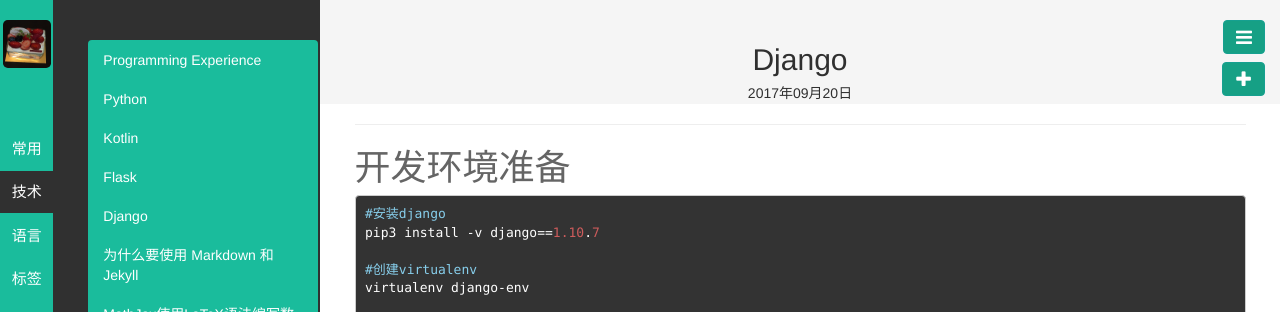
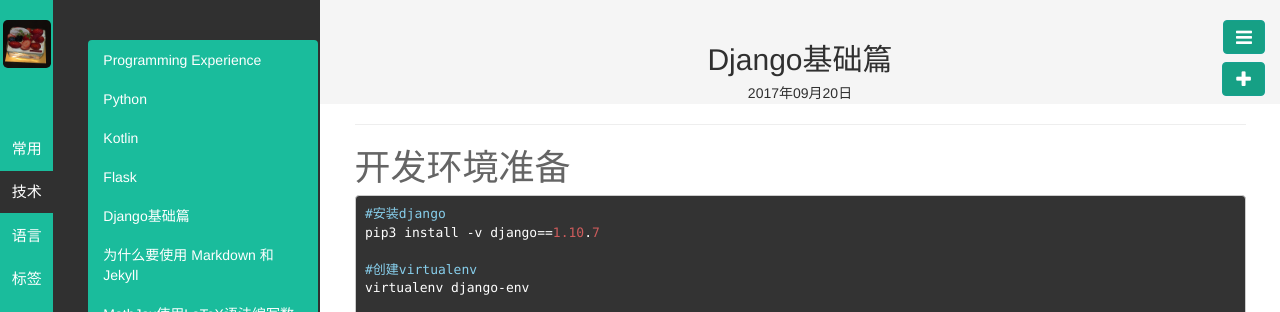
Before and after one commit to kyoyo/kyoyo.github.io, a Jekyll site: the page built from _posts/技術/2017-09-20-Django.md, in a window 1280 px wide. Shown: the top 312 px of the page. Built offline with Jekyll 4.4.1, drawn with Linux system fonts in a browser that asks for light colours; Markdown is read by kramdown in place of the engine named in the settings.

Commit message:
Update 2017-09-20-Django.md

```diff
--- a/_posts/技術/2017-09-20-Django.md
+++ b/_posts/技術/2017-09-20-Django.md
@@ -1,6 +1,6 @@
 ---
 layout: post
-title: Django
+title: Django基础篇
 category: 技术
 tags: Django
 keywords:
```
